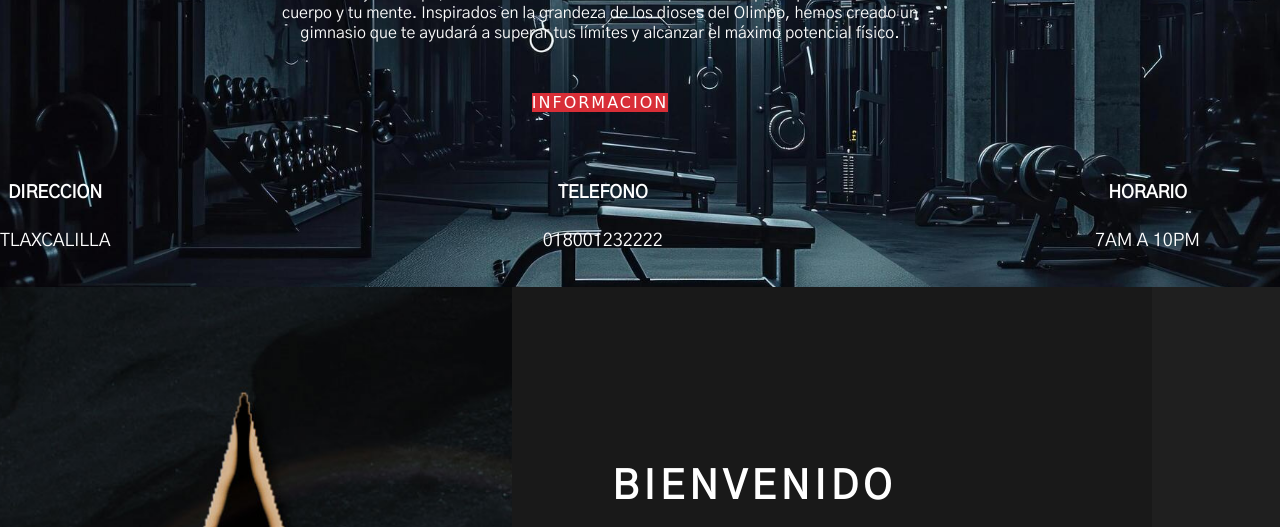
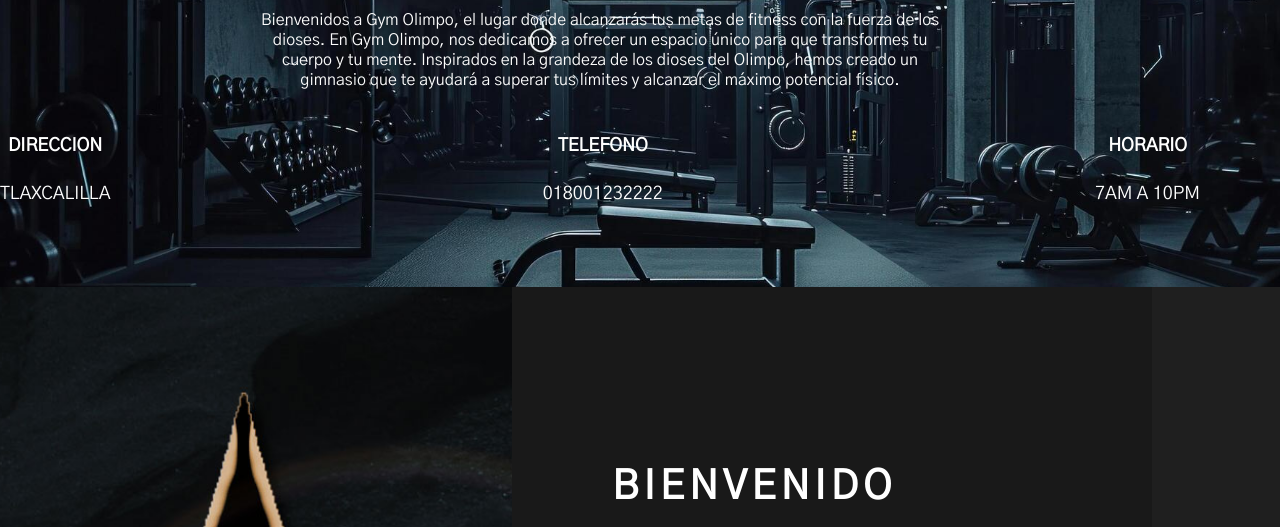
Before and after one commit to Mrkennedy6/Proyecto-Final-Gym-Olimpo, a plain HTML site: page index.html in a window 1280 px wide. Shown: the part 273-800 px from the top of the page. Drawn offline with Linux system fonts and the light colour scheme.

Commit message:
correcciones en el codigo

```diff
--- a/index.html
+++ b/index.html
@@ -54,7 +54,6 @@
                 Inspirados en la grandeza de los dioses del Olimpo, hemos creado un gimnasio que te ayudará a
                 superar tus límites y alcanzar el máximo potencial físico.
             </p>
-            <a href="https://www.google.com/maps/dir/20.5062144,-100.4044288/gym+olimpo+tlaxcalilla+hidalgo/@20.4406446,-100.4409245,10z/data=!3m1!4b1!4m9!4m8!1m1!4e1!1m5!1m1!1s0x85d3a3adc8a067ed:0x2ea0c4b0d69f0dc6!2m2!1d-99.8121252!2d20.3795251?entry=ttu&g_ep=EgoyMDI0MTExMi4wIKXMDSoASAFQAw%3D%3D" class="btn-1" target="_blank">Informacion</a>
 
             </div>
             <div class="header-dir">
```
